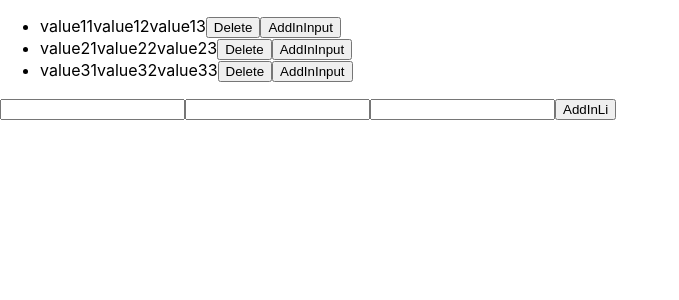
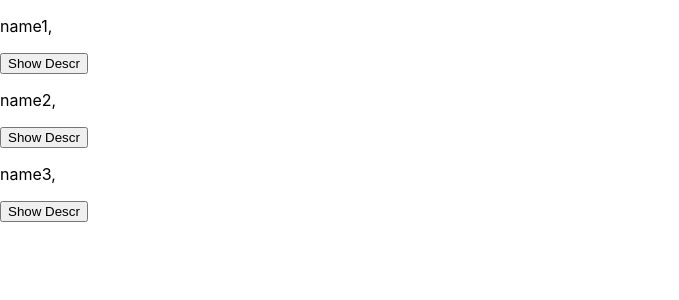
Before and after one commit to nemnogokartavyy/Basic-React-Tutorial, a React (Create React App) app: page / in a window 1280 px wide. Shown: the top 300 px of the page, without its empty margins (0-679 px from the left). Built offline with nearby package versions, Linux system fonts and the light colour scheme.

Commit message:
React Prime 77/112 chapter 1 task 85 gtask

```diff
--- a/src/App.js
+++ b/src/App.js
@@ -1,103 +1,61 @@
-// ⊗jsrtPmDtOAOp
-
-import React, { useState } from 'react';
-import { nanoid } from 'nanoid';
+// ⊗jsrtPmDtSh
 
 //1
-//2
-//3
+import React, { useState } from 'react';
+
 const App = () => {
 
     const initNotes = [
         {
-            id: '111GYi9G_uC4gBF1e2SixDvu',
-            prop1: 'value11',
-            prop2: 'value12',
-            prop3: 'value13',
+            id: 1,
+            name: 'name1',
+            desc: 'long description 1',
+            show: false,
         },
         {
-            id: '222IWSpfBPSV3SXgRF87uO74',
-            prop1: 'value21',
-            prop2: 'value22',
-            prop3: 'value23',
+            id: 2,
+            name: 'name2',
+            desc: 'long description 2',
+            show: false,
         },
         {
-            id: '333JAmjRlfQT8rLTm5tG2m1L',
-            prop1: 'value31',
-            prop2: 'value32',
-            prop3: 'value33',
+            id: 3,
+            name: 'name3',
+            desc: 'long description 3',
+            show: false,
         },
     ];
 
     const [notes, setNotes] = useState(initNotes);
 
-    const [valueProp1, setValueProp1] = useState();
-    const [valueProp2, setValueProp2] = useState();
-    const [valueProp3, setValueProp3] = useState();
-
-    const [idEdit, setIdEdit] = useState();
-
     const result = notes.map(note => {
-        return <li key={note.id}>
-            <span>{note.prop1}</span>
-            <span>{note.prop2}</span>
-            <span>{note.prop3}</span>
-
-            <button onClick={() => deleteElem(note.id)}>
-                Delete
-            </button>
-
-            <button onClick={() => addInInput(note.id)}>
-                AddInInput
-            </button>
-        </li>;
+        return <>
+            {note.show
+                ? <p key={note.id}>
+                    {note.name},
+                    <i>{note.desc}</i>
+                </p>
+                : <p key={note.id}>
+                    {note.name},
+                </p>
+            }
+            <button onClick={() => showElem(note.id)}>Show Descr</button>
+        </>
     });
 
-    function deleteElem(id) {
-        let arr = [];
-        notes.map(elem => {
-            if (elem.id !== id) {
-                arr.push(elem);
+    function showElem(id) {
+        let copy = Object.assign(notes);
+        copy = notes.map(elem => {
+            if (elem.id === id) {
+                return { ...elem, show: !elem.show }
             }
+            return elem;
         })
-        setNotes(arr);
-    }
-
-    function addInInput(id) {
-        setIdEdit(id);
-        notes.map(elem => {
-            if (elem.id === id) {
-                setValueProp1(elem.prop1);
-                setValueProp2(elem.prop2);
-                setValueProp3(elem.prop3);
-            }
-        })
-    }
-
-    function addInLi(id) {
-        let arrCopy = notes.map((elem) => {
-            if (elem.id === id) {
-                return {
-                    ...elem,
-                    prop1: valueProp1,
-                    prop2: valueProp2,
-                    prop3: valueProp3,
-                };
-            } else {
-                return elem;
-            }
-        })
-        setNotes(arrCopy);
+        setNotes(copy);
     }
 
     return <div>
-        <ul>
-            {result}
-        </ul>
-        <input value={valueProp1} onChange={(event) => setValueProp1(event.target.value)} />
-        <input value={valueProp2} onChange={(event) => setValueProp2(event.target.value)} />
-        <input value={valueProp3} onChange={(event) => setValueProp3(event.target.value)} />
-        <button onClick={() => addInLi(idEdit)}>AddInLi</button>
+        {result}
     </div>;
 
 };
```
